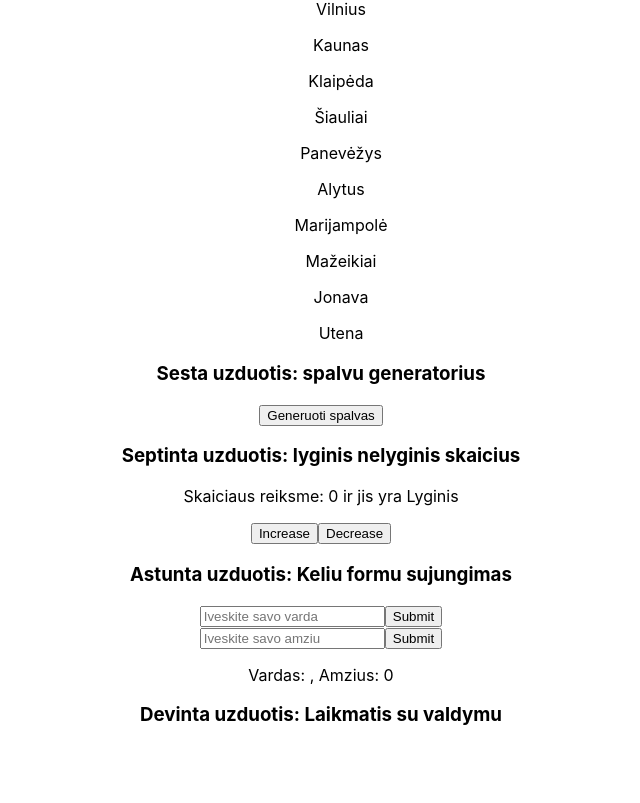
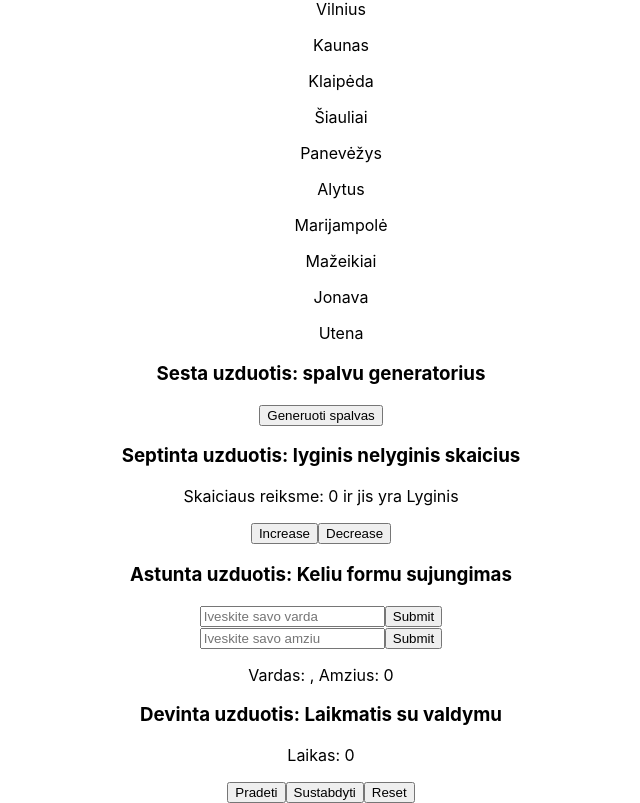
Before and after one commit to JustinasZailskas/Javascript-Fullstack-kursai, a React (Create React App) app in the folder react-events/: page / in a window 1280 px wide. Shown: the part 372-1175 px from the top of the page, without its empty margins (319-959 px from the left). Before the commit the page ends 1117 px from the top, so only its background shows below. Built offline with nearby package versions, Linux system fonts and the light colour scheme.

Commit message:
Devinta uzduotis: Laikmatis su valdymu

```diff
--- a/react-events/src/App.js
+++ b/react-events/src/App.js
@@ -6,6 +6,7 @@ import DataTable from "./components/DataTable";
 import citiesData from "./cities.json";
 import ColorGenerator from "./components/ColorGenerator";
 import FormComponent from "./components/FormComponent";
+import TimerComponent from "./components/TimerComponent";
 
 function App() {
   const [value, setValue] = useState(0);
@@ -74,6 +75,7 @@ function App() {
       </section>
       <section>
         <h3>Devinta uzduotis: Laikmatis su valdymu</h3>
+        <TimerComponent />
       </section>
     </div>
   );
--- /dev/null
+++ b/react-events/src/components/TimerComponent.js
@@ -0,0 +1,41 @@
+import { useState, useEffect } from "react";
+
+function TimerComponent() {
+  const [count, setCount] = useState(0);
+  const [isRunning, setIsRunning] = useState(false);
+
+  useEffect(() => {
+    let interval = 0;
+
+    if (isRunning) {
+      interval = setInterval(() => {
+        setCount((prevCount) => prevCount + 1);
+      }, 1000);
+    } else {
+      clearInterval(interval);
+    }
+    return () => clearInterval(interval);
+  }, [isRunning]);
+
+  const startTimer = () => {
+    setIsRunning(true);
+  };
+  const stopTimer = () => {
+    setIsRunning(false);
+  };
+  const resetTimer = () => {
+    setIsRunning(false);
+    setCount(0);
+  };
+
+  return (
+    <div>
+      <p>Laikas: {count}</p>
+      <button onClick={startTimer}>Pradeti</button>
+      <button onClick={stopTimer}>Sustabdyti</button>
+      <button onClick={resetTimer}>Reset</button>
+    </div>
+  );
+}
+
+export default TimerComponent;
```
